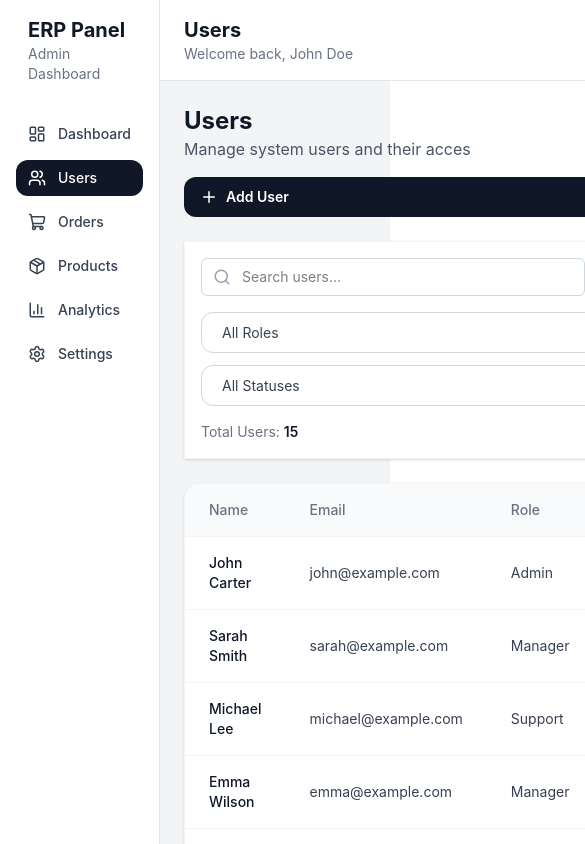
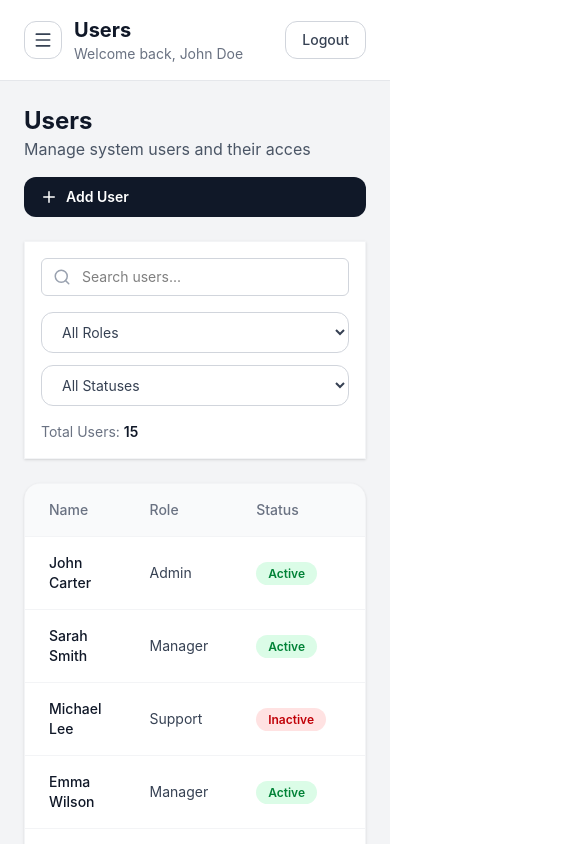
Before and after one commit to farmix2003/ERP-Frontend-app, a React (Vite) app: page /users in a window 390 px wide. Both pictures are taken after a click on the button "Login". Shown: the top 844 px of the page, 585 px wide, since content can reach past the window. Built offline with nearby package versions, Linux system fonts and the light colour scheme.

Commit message:
feat: add responsive sidebar with mobile toggle

```diff
--- a/src/components/layout/AppLayout.tsx
+++ b/src/components/layout/AppLayout.tsx
@@ -4,13 +4,13 @@ import Navbar from "./Navbar";
 
 const AppLayout = () => {
   return (
-    <div className="flex min-h-screen bg-gray-100">
+    <div className="min-h-screen bg-gray-100 lg:flex">
       <Sidebar />
 
-      <div className="flex flex-1 flex-col">
+      <div className="flex flex-1 flex-col lg:ml-0">
         <Navbar />
 
-        <main className="flex-1 p-6">
+        <main className="flex-1 p-6 sm:p-6">
           <Outlet />
         </main>
       </div>
--- a/src/components/layout/Navbar.tsx
+++ b/src/components/layout/Navbar.tsx
@@ -1,5 +1,7 @@
 import { useLocation } from "react-router-dom";
 import { useAuthStore } from "../../store/AuthStore";
+import { useUIStore } from "../../store/UiStore";
+import { Menu } from "lucide-react";
 
 const pageTitles: Record<string, string> = {
   "/dashboard": "Dashboard",
@@ -14,19 +16,27 @@ const Navbar = () => {
   const location = useLocation();
   const logout = useAuthStore((state) => state.logout);
   const user = useAuthStore((state) => state.user);
+  const openSidebar = useUIStore(state => state.openSidebar)
 
   const title = pageTitles[location.pathname] || "ERP Dashboard";
 
   return (
     <header className="flex items-center justify-between border-b border-gray-200 bg-white px-6 py-4">
+      <div className="flex items-center gap-3">
+      <button
+      onClick={openSidebar}
+      className="inline-flex rounded-xl border border-gray-300 p-2 text-gray-700 transition hover:bg-gray-100 lg:hidden">
+        <Menu size={20} />
+      </button>
       <div>
         <h1 className="text-xl font-bold text-gray-900">{title}</h1>
         <p className="text-sm text-gray-500">Welcome back, {user?.name}</p>
       </div>
+      </div>
 
       <button
         onClick={logout}
-        className="rounded-xl border border-gray-300 px-4 py-2 text-sm font-medium text-gray-700 transition hover:bg-gray-100"
+        className="rounded-xl border border-gray-300 px-4 py-2 text-sm font-medium text-gray-700 transition hover:bg-gray-100 sm:px-5"
       >
         Logout
       </button>
--- a/src/components/layout/Sidebar.tsx
+++ b/src/components/layout/Sidebar.tsx
@@ -1,5 +1,6 @@
-import { BarChart3, LayoutDashboard, Package, Settings, ShoppingCart, Users } from "lucide-react";
+import { BarChart3, LayoutDashboard, Package, Settings, ShoppingCart, Users, X } from "lucide-react";
 import { NavLink } from "react-router-dom";
+import { useUIStore } from "../../store/UiStore";
 
 const navItems = [
   { to: "/dashboard", label: "Dashboard", icon: LayoutDashboard },
@@ -11,19 +12,38 @@ const navItems = [
 ];
 
 const Sidebar = () => {
+ const isSidebarOpen = useUIStore(state => state.isSidebarOpen)
+ const closeSidebar = useUIStore(state => state.closeSidebar)
+
+  return (
+    <>
+    {
+      isSidebarOpen && (
+        <div
+        onClick={closeSidebar}
+        className="fixed inset-0 z-40 bg-black/40 lg:hidden" />
 
 
-
-  return (
-    <aside className="w-64 border-r border-gray-200 bg-white p-4">
-    <div className="mb-8 px-3">
+      )
+    }
+    <aside className={`fixed lg:relative left-0 top-0 z-50 flex h-screen flex-col w-64 border-r border-gray-200 bg-white p-4 transition-transform duration-300 lg:translate-x-0 ${isSidebarOpen ? 'translate-x-0' : '-translate-x-full'}`}>
+    <div className="mb-8 px-3 flex items-center justify-between">
+      <div>
       <h2 className="text-xl font-bold text-gray-900">ERP Panel</h2>
       <p className="text-sm text-gray-500">Admin Dashboard</p>
     </div>
+    <button
+      onClick={closeSidebar}
+      className="rounded-lg p-1 text-gray-500 transition hover:bg-gray-100 lg:hidden">
+        <X size={20} />
+    </button>
+      </div>
+
     <nav className="space-y-2">
       {
         navItems.map(({to, label, icon:Icon})=>(
           <NavLink to={to} key={to}
+          onClick={closeSidebar}
           className={({isActive}) =>`flex items-center gap-3 rounded-xl px-3
                 py-2 text-sm font-medium transition
                 ${isActive ?  'text-white bg-gray-900' : 'text-gray-700 hover:bg-gray-100'}`}>
@@ -34,6 +54,7 @@ const Sidebar = () => {
       }
     </nav>
     </aside>
+    </>
   )
 }
 
--- a/src/features/users/components/UsersTable.tsx
+++ b/src/features/users/components/UsersTable.tsx
@@ -21,14 +21,15 @@ const UsersTable = ({ users,onEditUser, onDeleteUser }: UsersTableProps) => {
 
   return (
     <div className="overflow-hidden rounded-2xl border border-gray-100 bg-white shadow-sm">
-      <div className="overflow-x-auto">
+      <div className="overflow-x-hidden">
         <table className="min-w-full">
           <thead className="bg-gray-50">
             <tr className="text-left text-sm text-gray-500">
               <th className="px-6 py-4 font-medium">Name</th>
-              <th className="px-6 py-4 font-medium">Email</th>
+              <th className="px-6 py-4 hidden lg:block font-medium">Email</th>
               <th className="px-6 py-4 font-medium">Role</th>
               <th className="px-6 py-4 font-medium">Status</th>
+              <th className="px-6 py-4 font-medium text-center">Actions</th>
             </tr>
           </thead>
 
@@ -41,7 +42,7 @@ const UsersTable = ({ users,onEditUser, onDeleteUser }: UsersTableProps) => {
                 <td className="px-6 py-4 font-medium text-gray-900">
                   {user.name}
                 </td>
-                <td className="px-6 py-4">{user.email}</td>
+                <td className="px-6 hidden lg:block py-4">{user.email}</td>
                 <td className="px-6 py-4">{user.role}</td>
                 <td className="px-6 py-4">
                   <span
--- /dev/null
+++ b/src/store/UiStore.ts
@@ -0,0 +1,15 @@
+import { create } from "zustand";
+
+interface UiState {
+    isSidebarOpen: boolean;
+    openSidebar: () => void;
+    closeSidebar: () => void;
+    toggleSidebar: () => void;
+}
+
+export const useUIStore = create<UiState>((set) => ({
+    isSidebarOpen: false,
+    openSidebar: () => set({ isSidebarOpen: true }),
+    closeSidebar: () => set({ isSidebarOpen: false }),
+    toggleSidebar: () => set((state) => ({ isSidebarOpen: !state.isSidebarOpen })),
+}));
```
